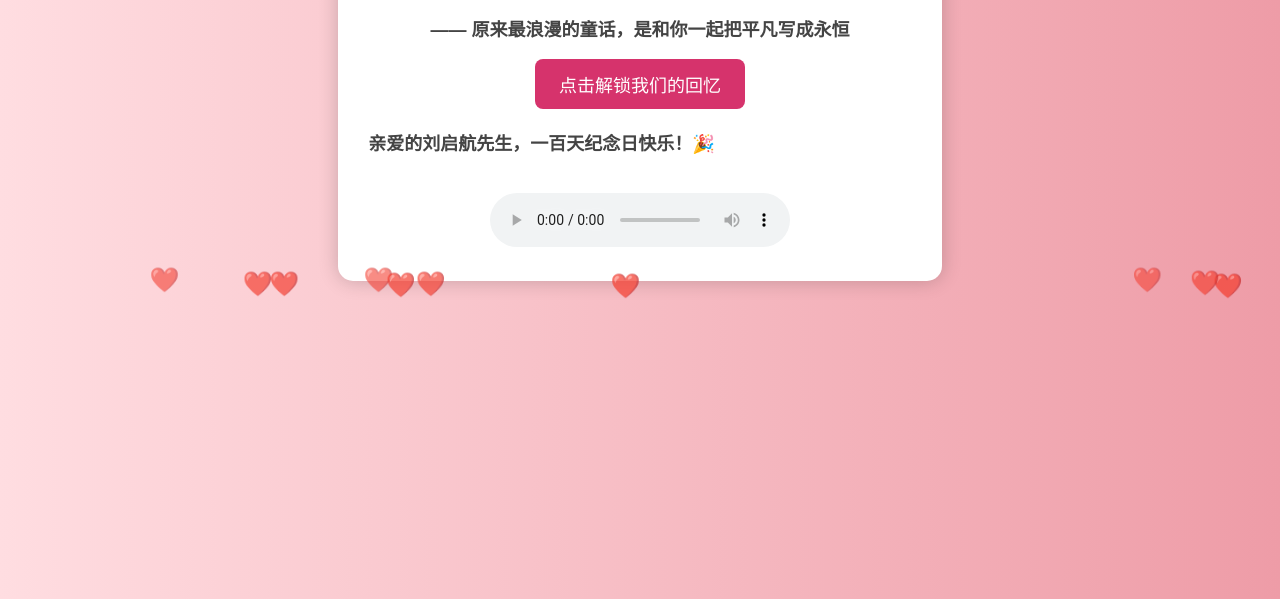
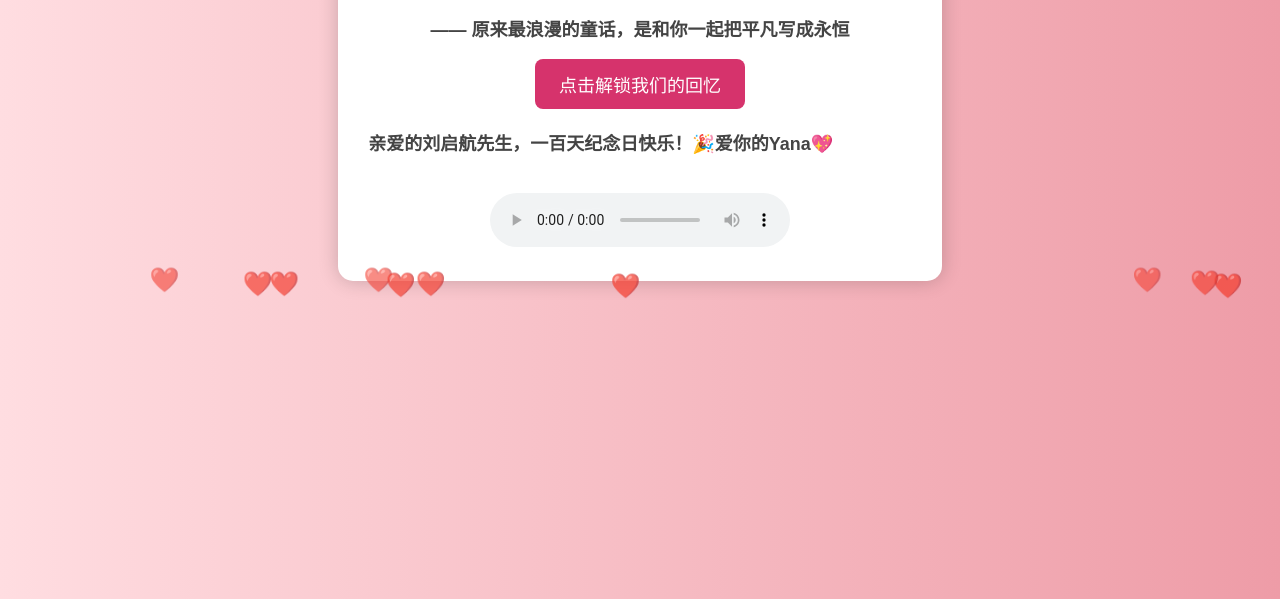
Before and after one commit to yana04152/100-days-love, a plain HTML site: page index.html in a window 1280 px wide. Shown: the part 201-800 px from the top of the page. Drawn offline with Linux system fonts and the light colour scheme.

Commit message:
Add files via upload

```diff
--- a/index.html
+++ b/index.html
@@ -114,7 +114,7 @@
 我们仍是学生，脚下的路还有很长，但我希望，无论是在学业的征途中，还是在未来的生活里，我们都能在彼此的世界里书写温暖。或许仍有许多未知，但我们会携手走过。一起迎接清晨的第一缕阳光，一起在深夜的星空下畅谈理想。我们还有许多成长的路要走，希望无论未来在哪里，我们都能相互陪伴，一起去见证更多值得铭记的瞬间。
 
 💫 愿我们携手并肩，一起迎接未来的挑战与美好。</div>
-        <p><strong>亲爱的刘启航先生，一百天纪念日快乐！🎉</strong></p>
+        <p><strong>亲爱的刘启航先生，一百天纪念日快乐！🎉爱你的Yana💖</strong></p>
     </div>
     <audio id="bg-music" controls loop>
     你的浏览器不支持音频播放，请尝试使用其他设备。
```
